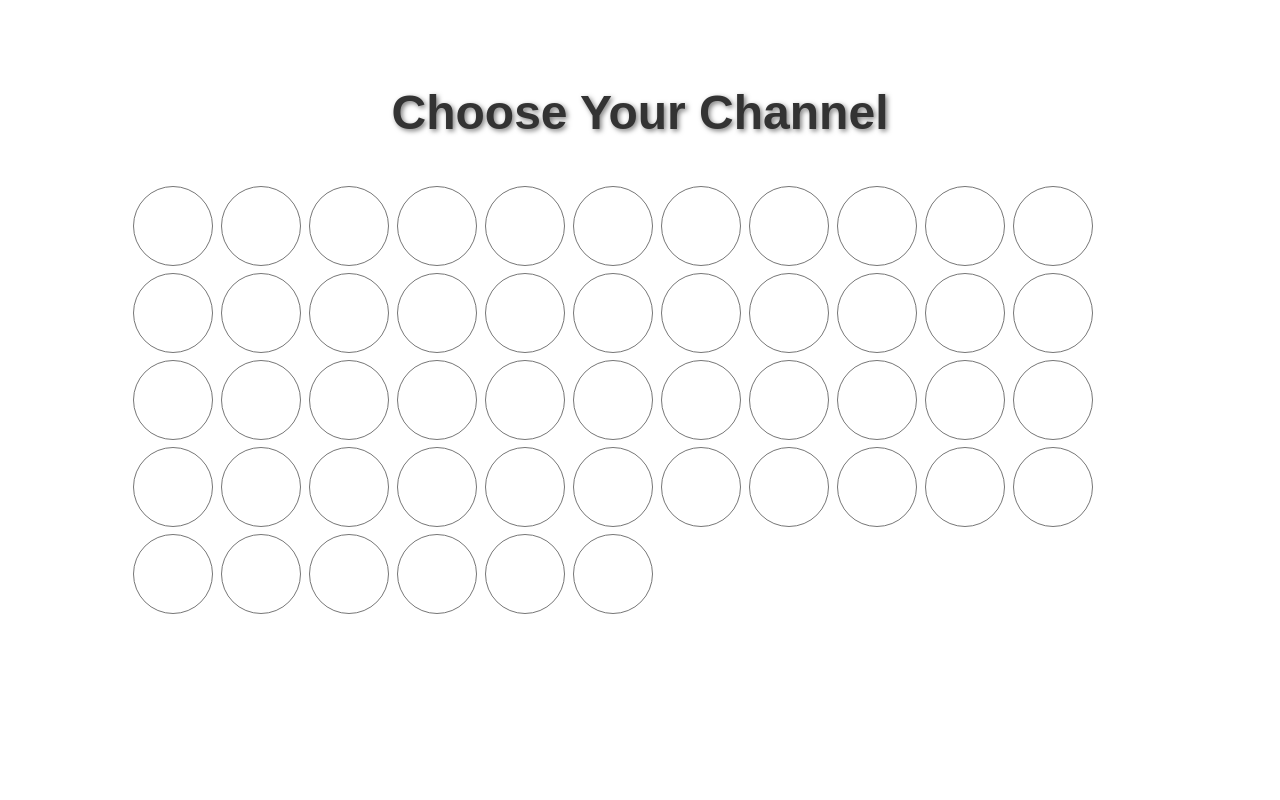
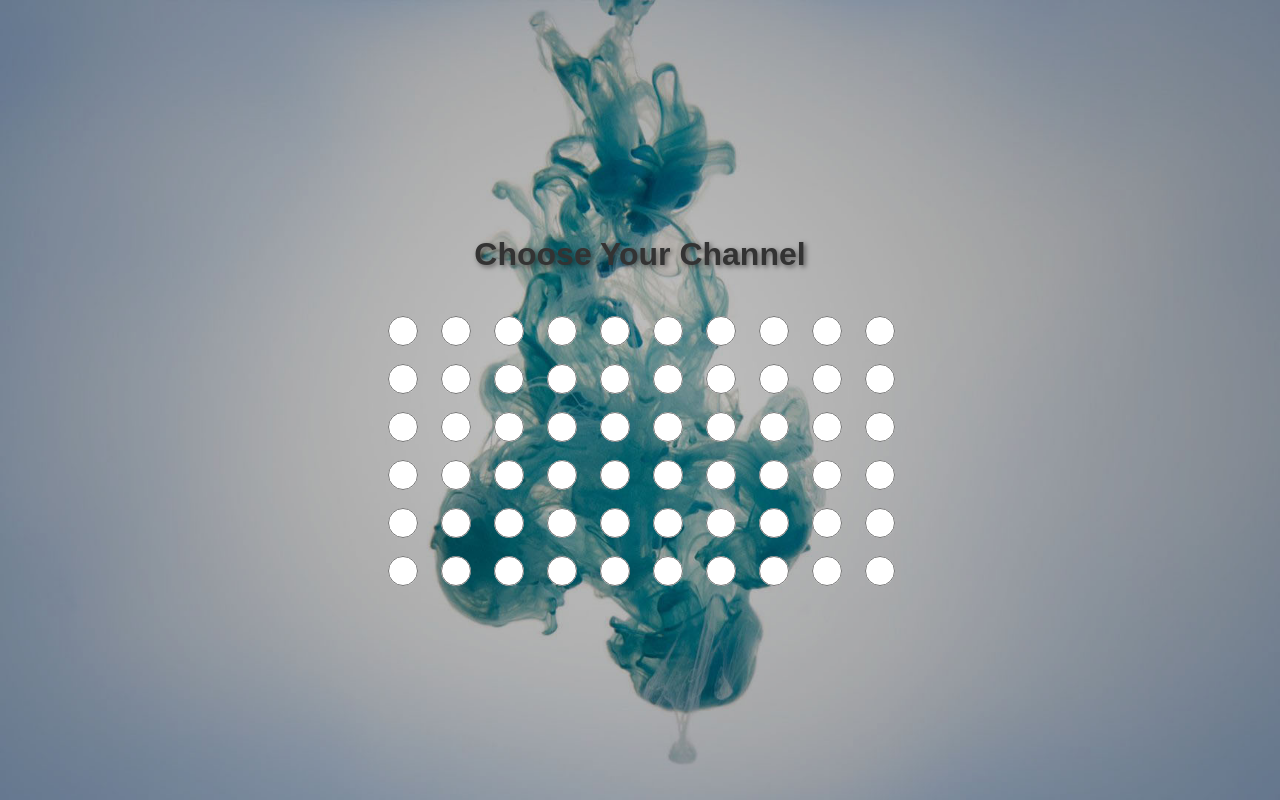
Before and after one commit to Hib3/2024_Radio, a plain HTML site: page index.html in a window 1280 px wide. Drawn offline with Linux system fonts and the light colour scheme.

Commit message:
レスポンシブ対応

```diff
--- a/css/radio.css
+++ b/css/radio.css
@@ -1,45 +1,42 @@
 /* 全体の基本スタイル */
 body {
   display: flex;
+  flex-direction: column;
   justify-content: center;
   align-items: center;
   min-height: 100vh;
   margin: 0;
-  background: url("../image/bg.png") center center no-repeat;
+  background: url("../image/bg.jpg") center center no-repeat;
   background-size: cover;
   background-attachment: fixed;
-  background-color: #ffffff;
   font-family: Arial, sans-serif;
 }
 
 /* 見出しのスタイル */
 h1 {
-  position: absolute;
-  top: 10%;
-  left: 50%;
-  transform: translate(-50%, -50%);
-  font-size: 3rem;
+  font-size: 2rem;
   color: #333;
   text-shadow: 2px 2px 5px rgba(0, 0, 0, 0.5);
+  margin-bottom: 20px;
+  text-align: center;
 }
 
 /* コンテナのスタイル */
 .container {
-  display: flex;
-  flex-wrap: wrap;
-  justify-content: center;
-  align-items: center;
-  max-width: 80%;
-  gap: 20px;
+  display: grid;
+  grid-template-columns: repeat(10, auto); /* 横に10個のボタンを配置 */
+  gap: 15px; /* ボタン間のスペース */
+  justify-items: center; /* 各ボタンの中央揃え */
+  margin-top: 20px;
 }
 
 /* ラジオボタンのスタイル */
 .radiobox-tremolo {
-  width: 80px;
-  height: 80px;
+  width: 30px;
+  height: 30px;
   cursor: pointer;
   background-color: #fff;
-  border: 3px solid #ccc;
+  border: 2px solid #ccc;
   border-radius: 50%;
   transition: all 0.3s ease;
 }
@@ -47,10 +44,31 @@ h1 {
 .radiobox-tremolo:checked {
   background-color: #007bff;
   border-color: #007bff;
-  box-shadow: 0 0 15px rgba(0, 123, 255, 0.5);
+  box-shadow: 0 0 10px rgba(0, 123, 255, 0.5);
 }
 
 .radiobox-tremolo:focus {
   outline: none;
-  box-shadow: 0 0 15px royalblue;
+  box-shadow: 0 0 10px royalblue;
 }
+
+/* レスポンシブ調整 */
+@media (max-width: 768px) {
+  h1 {
+      font-size: 1.8rem;
+  }
+
+  .container {
+      grid-template-columns: repeat(5, auto); /* 横に5個に変更 */
+  }
+}
+
+@media (max-width: 480px) {
+  h1 {
+      font-size: 1.5rem;
+  }
+
+  .container {
+      grid-template-columns: repeat(3, auto); /* 横に3個に変更 */
+  }
+}
--- a/index.html
+++ b/index.html
@@ -10,10 +10,8 @@
 <body>
     <h1>Choose Your Channel</h1>
 
-    <audio id="music" preload="none"></audio>
+    <audio id="music" preload="none" ></audio>
 
-    <div class="container">
-        <div id="radio-buttons"></div>
-    </div>
+    <div class="container" id="radio-buttons"></div>
 </body>
 </html>
--- a/js/radio.js
+++ b/js/radio.js
@@ -1,6 +1,7 @@
 document.addEventListener("DOMContentLoaded", function () {
-  const container = document.getElementById("radio-buttons");
-  const ch = [
+
+  // 各ラジオチャンネルのURL
+  const channels = [
     "<source src='http://37.220.36.53:7904/;?type=http&amp;nocache=18236' type='audio/mpeg'>"
     ,"<source src='http://ststmks.s3.amazonaws.com/izakayasound/media/kitanohomare.mp3'>"
     ,"<source src='http://uk2.internet-radio.com:8024//stream?type=http&nocache=541'>"
@@ -51,21 +52,46 @@ document.addEventListener("DOMContentLoaded", function () {
     ,"<source src='http://37.220.36.53:7904/;?type=http&amp;nocache=18277' type='audio/mpeg'>"
     ,"<source src='http://51.15.76.3:80/;?type=http&amp;nocache=18278' type='audio/mpeg'>"
     ,"<source src='https://vapor.fm:8000/stream' type='audio/mpeg'>"
-      // 他のソースを追加...
+    ,"<source src='https://streaming-01.xtservers.com:7000/stream"
+    ,"<source src='http://216.235.89.171:80/officemix' type='audio/mpeg'"
+    ,"<source src='https://sslstream.okradio.net:80/' type='audio/mpeg'"
+    ,"<source src='http://stream.antenne.de:80/antenne' type='audio/mpeg'"
+    ,"<source src='http://5.249.160.143:8000/' type='audio/mpeg'"
+    ,"<source src='http://216.55.141.189:8653/stream' type='audio/mpeg'"
+    ,"<source src='http://RaDio.mETaLmuSic.Net:80/128K.mp3' type='audio/mpeg'"
+    ,"<source src='https://radio.stereoscenic.com:443/asp-h' type='audio/mpeg'"
+    ,"<source src='https://streaming-01.xtservers.com:7000/stream' type='audio/mpeg'"
+    ,"<source src='http://185.33.21.112:80/chilloutlounge_128' type='audio/mpeg'"
+      // 必要に応じて他のソースを追加
   ];
+  const container = document.getElementById("radio-buttons");
 
-  for (let i = 0; i < ch.length; i++) {
+  // ラジオボタンを60個生成
+  for (let i = 0; i < 60; i++) {
       const input = document.createElement("input");
       input.type = "radio";
       input.name = "checkit";
       input.className = "radiobox-tremolo";
-    input.addEventListener("click", function () {
-        const audio = document.getElementById("music");
-        audio.innerHTML = `<audio id="music" preload="none" autoplay="true">${ch[i]}</audio>`;
-    });
+      input.id = `radio-${i + 1}`;
+      input.dataset.channelIndex = i; // チャンネルインデックスをデータ属性として保持
 
       container.appendChild(input);
   }
+
+  // イベントリスナーをコンテナに追加（イベント委任）
+  container.addEventListener("click", function (event) {
+      if (event.target && event.target.matches("input[type='radio']")) {
+          const index = event.target.dataset.channelIndex;
+          const audioContainer = document.getElementById("music");
+
+          if (channels[index]) {
+              // innerHTMLを使ってaudioタグを再作成
+              audioContainer.innerHTML = "<audio id='music' preload='none' autoplay='true'>" + channels[index] + "</audio>";
+          } else {
+              audioContainer.innerHTML = "";
+          }
+      }
+  });
 });
 
 
```
Lines whose indentation alone changed are shown as unchanged.
